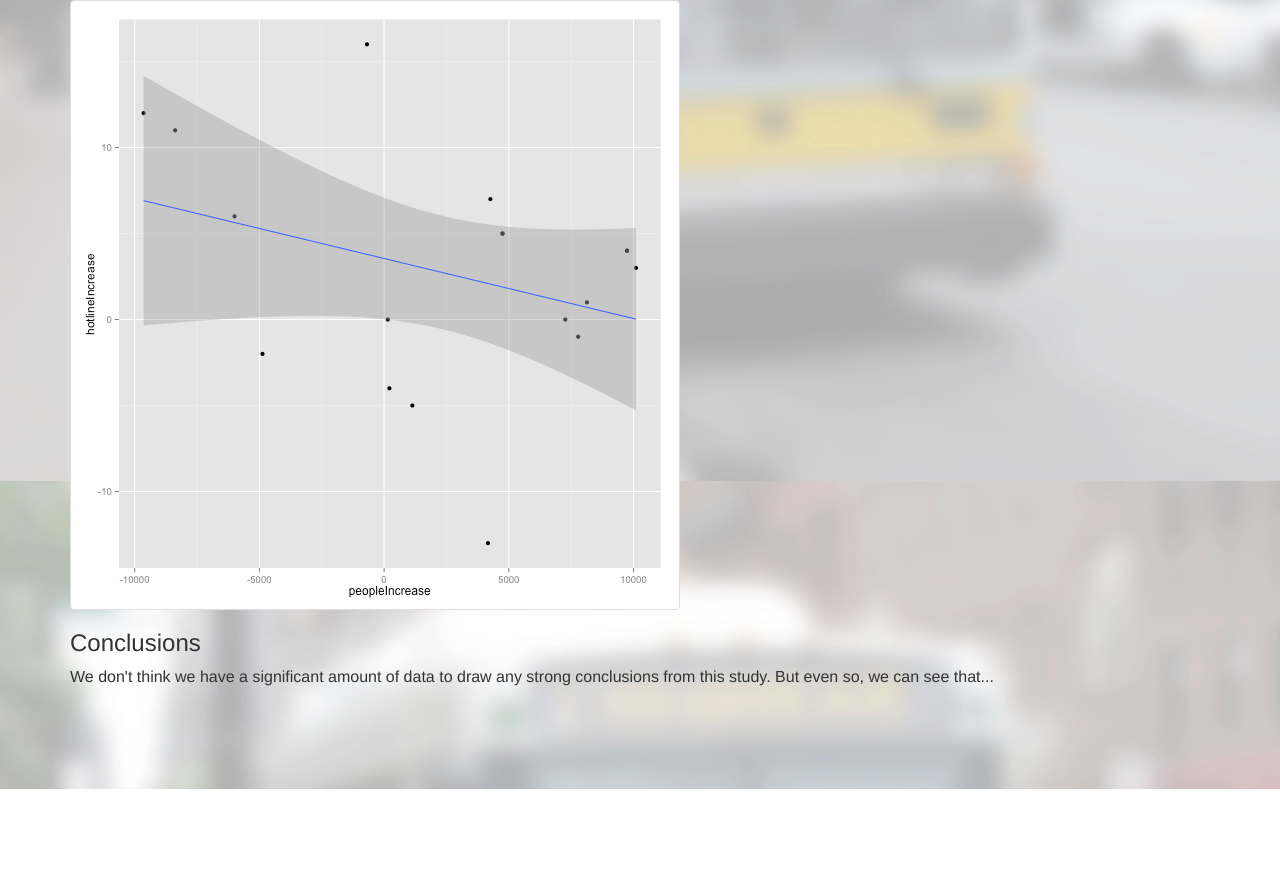
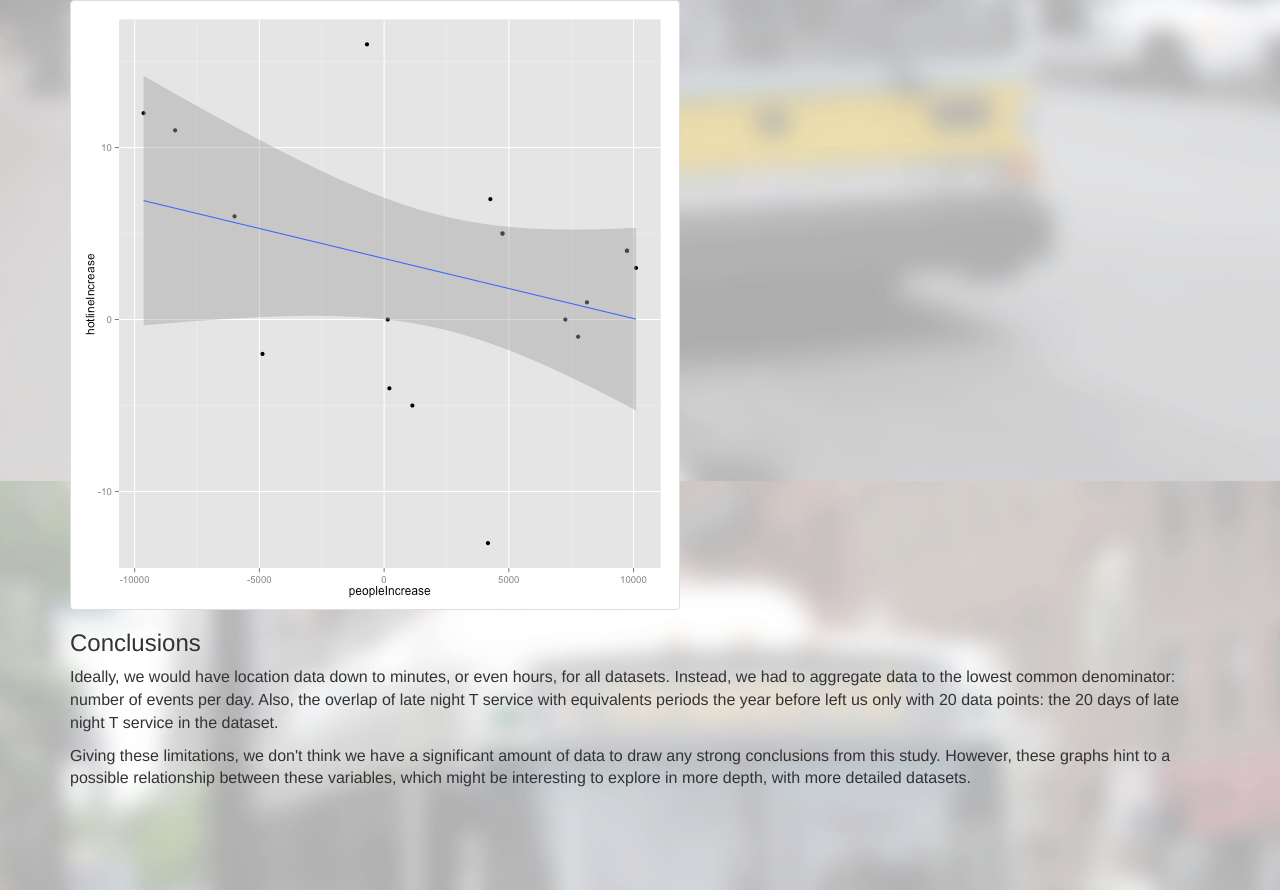
Before and after one commit to Butterwell/mbta-latenight, a plain HTML site: page index.html in a window 1280 px wide. Shown: the part 2399-3289 px from the top of the page. Before the commit the page ends 3188 px from the top, so only its background shows below. Drawn offline with Linux system fonts and the light colour scheme.

Commit message:
Added conclusions.

```diff
--- a/index.html
+++ b/index.html
@@ -93,8 +93,14 @@
         <img src="images/compComplaints.png" class="img-thumbnail" alt="Complaints comparison">
 
         <h3>Conclusions</h3>
-        <p>We don't think we have a significant amount of data to draw any strong conclusions from this study. But
-            even so, we can see that...
+        <p>Ideally, we would
+        have location data down to minutes, or even hours, for all datasets. Instead, we had to aggregate data to the lowest
+        common denominator: number of events per day. Also, the overlap of late night T service with equivalents periods the
+        year before left us only with 20 data points: the 20 days of late night T service in the dataset.
+        </p>
+        <p>Giving these limitations, we don't think we have a significant amount of data to draw any strong conclusions from
+        this study. However, these graphs hint to a possible relationship between these variables, which might be interesting
+        to explore in more depth, with more detailed datasets.
         </p>
 
     </div>
```
